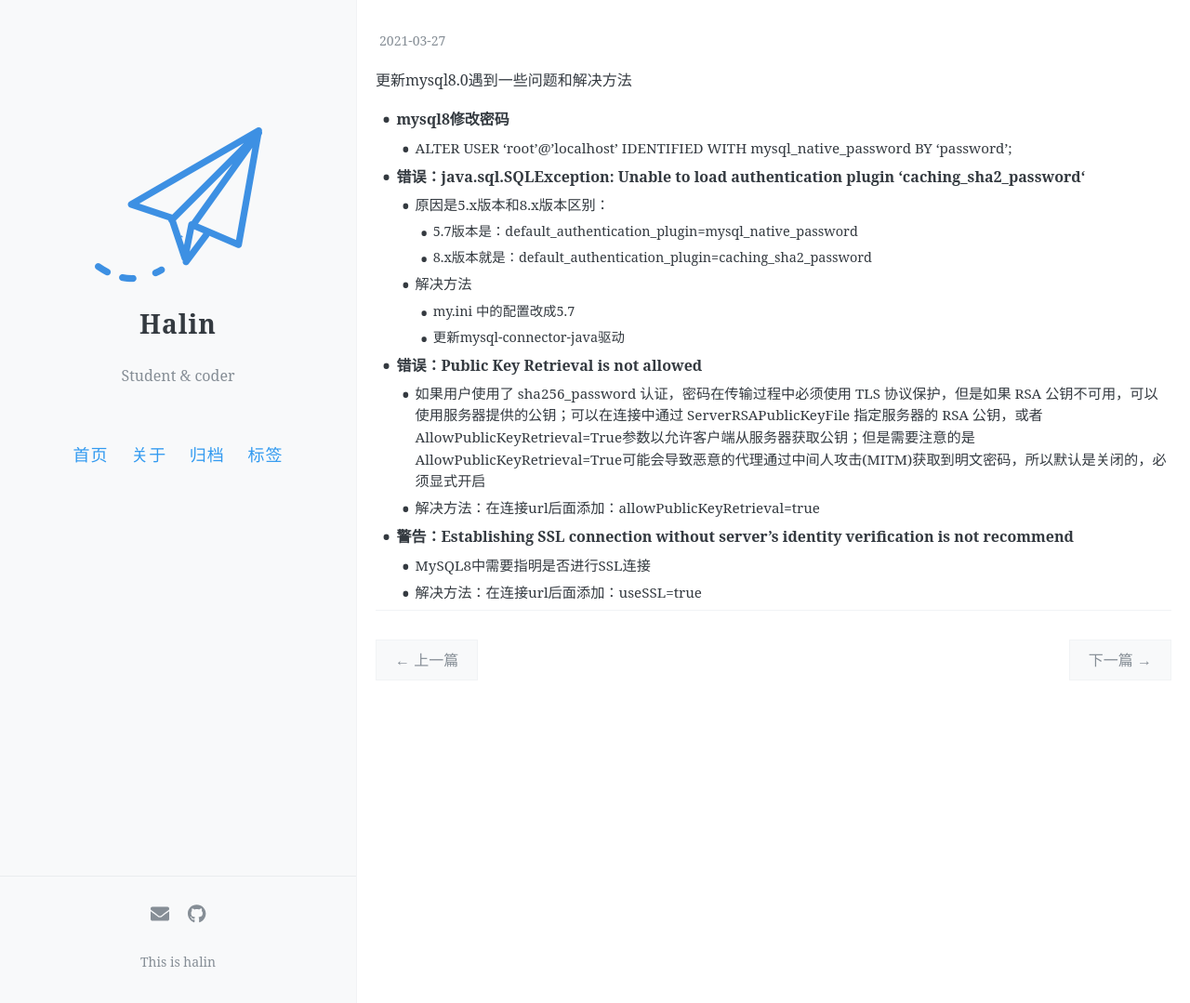
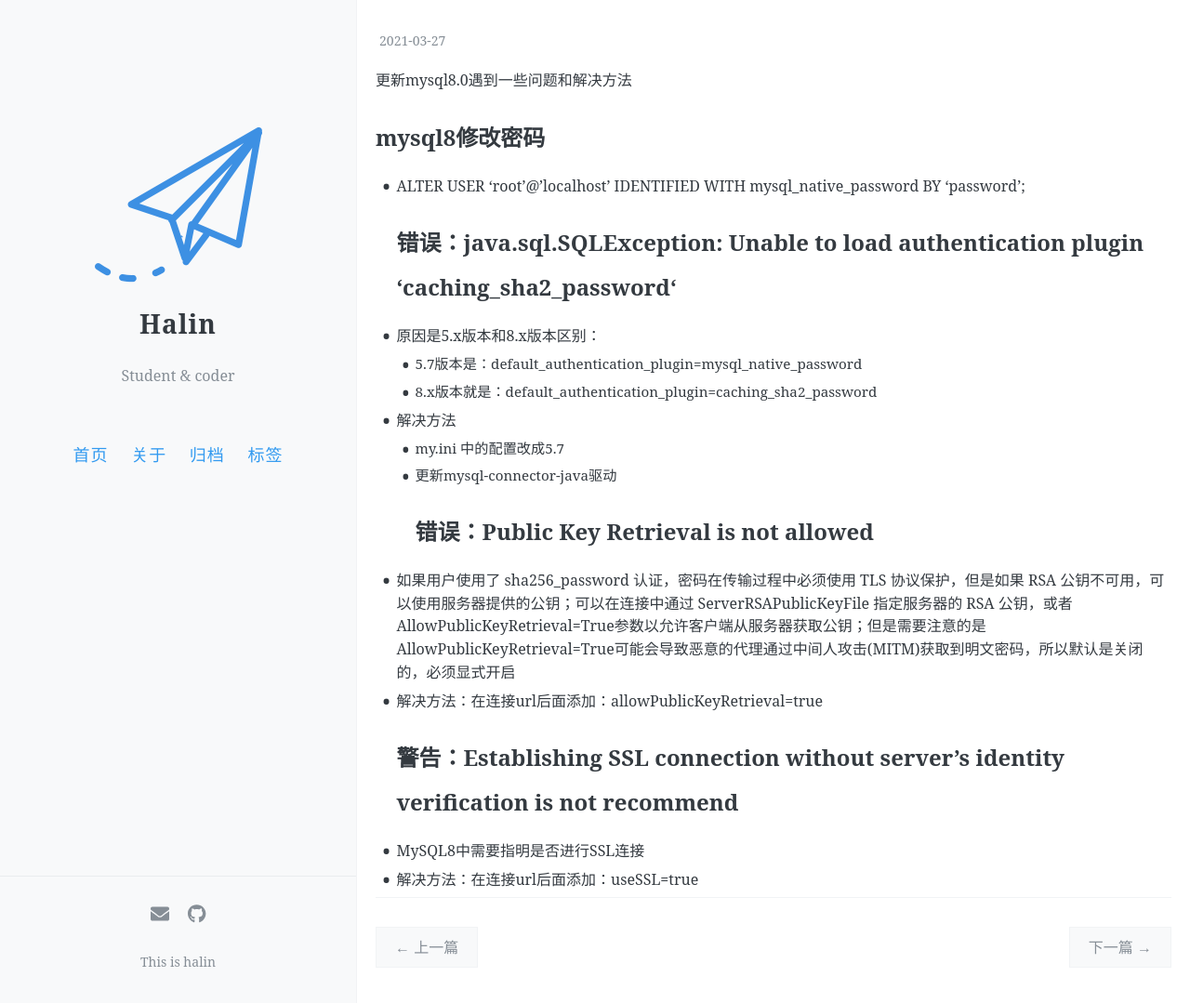
Before and after one commit to czyodlight/czyodlight.github.io, a Jekyll site: the page built from _posts/2021-1-21-mysqlWrong.md, in a window 1280 px wide and 1082 px high. Shown: the top 1079 px of the window at 93% size. Built offline with Jekyll 4.4.1, drawn with Linux system fonts in a browser that asks for light colours; our own code applies the rules of GitHub Pages for plain Markdown files; comment, search, counter and statistics services are not loaded.

```diff
--- a/_posts/2021-1-21-mysqlWrong.md
+++ b/_posts/2021-1-21-mysqlWrong.md
@@ -10,18 +10,18 @@ toc: true
 ---
 更新mysql8.0遇到一些问题和解决方法
 <!-- more -->
-- **mysql8修改密码**
+## mysql8修改密码
   - ALTER USER 'root'@'localhost' IDENTIFIED WITH mysql_native_password BY 'password';
-- **错误：java.sql.SQLException: Unable to load authentication plugin ‘caching_sha2_password‘**
+## 错误：java.sql.SQLException: Unable to load authentication plugin ‘caching_sha2_password‘
   - 原因是5.x版本和8.x版本区别：
     - 5.7版本是：default_authentication_plugin=mysql_native_password
     - 8.x版本就是：default_authentication_plugin=caching_sha2_password
   - 解决方法
     - my.ini 中的配置改成5.7
     - 更新mysql-connector-java驱动
-- **错误：Public Key Retrieval is not allowed**
+## 错误：Public Key Retrieval is not allowed
   - 如果用户使用了 sha256_password 认证，密码在传输过程中必须使用 TLS 协议保护，但是如果 RSA 公钥不可用，可以使用服务器提供的公钥；可以在连接中通过 ServerRSAPublicKeyFile 指定服务器的 RSA 公钥，或者AllowPublicKeyRetrieval=True参数以允许客户端从服务器获取公钥；但是需要注意的是 AllowPublicKeyRetrieval=True可能会导致恶意的代理通过中间人攻击(MITM)获取到明文密码，所以默认是关闭的，必须显式开启
   - 解决方法：在连接url后面添加：allowPublicKeyRetrieval=true
-- **警告：Establishing SSL connection without server's identity verification is not recommend**
+## 警告：Establishing SSL connection without server's identity verification is not recommend
   - MySQL8中需要指明是否进行SSL连接
   - 解决方法：在连接url后面添加：useSSL=true
```
Also changed, not shown: other parts of _posts/2021-1-21-mysqlWrong.md (+1 -1 lines).
